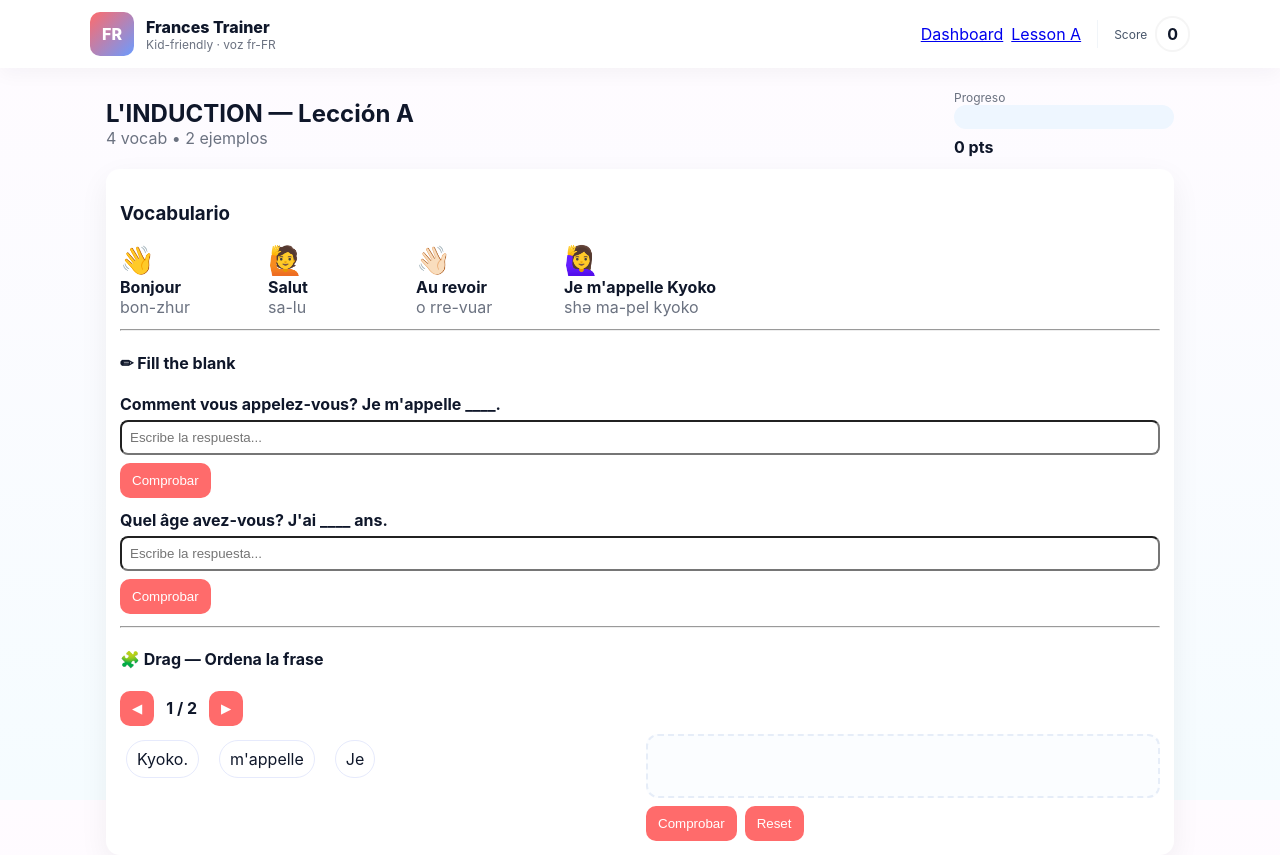
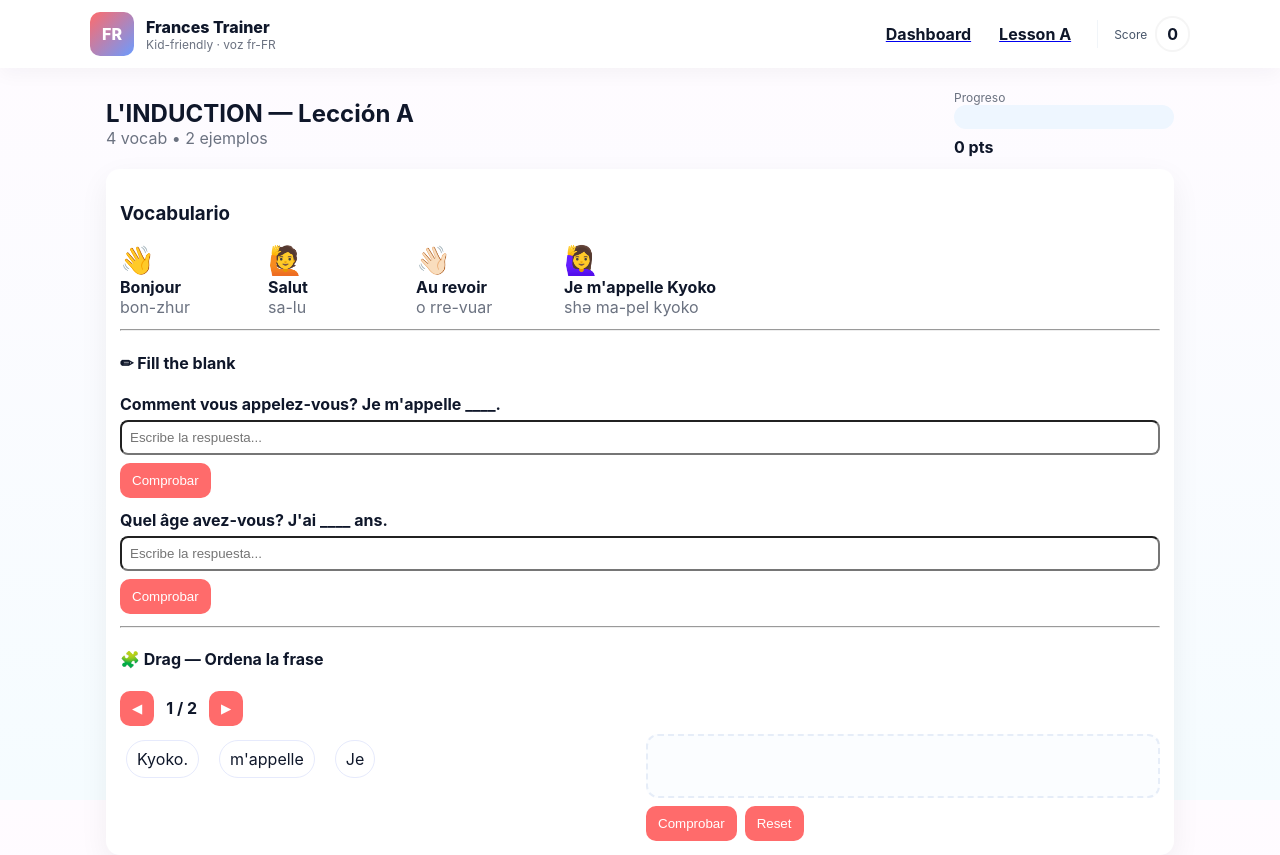
Before and after one commit to jarnidelgado/frances, a Next.js app: page /lesson/lesson-a in a window 1280 px wide. Built offline with nearby package versions, Linux system fonts and the light colour scheme.

Commit message:
Update Home.module.css

```diff
--- a/styles/Home.module.css
+++ b/styles/Home.module.css
@@ -21,3 +21,6 @@
 .wordPill{display:inline-block;padding:8px 10px;background:#fff;border-radius:999px;border:1px solid #e6eafc;margin:6px;cursor:grab}
 .dropArea{min-height:64px;padding:8px;border-radius:12px;border:2px dashed #e6edf8;background:#fbfdff}
 .footer{margin-top:14px;color:#9aa1b2}
+.navLink{color:#0f172a;padding:8px 10px;border-radius:8px;text-decoration:none;font-weight:700}
+.navLink:hover{background:#f8fafc}
+.scoreBadge{display:inline-block;padding:6px 10px;border-radius:999px;background:linear-gradient(90deg,#fff,#fff);border:2px solid rgba(0,0,0,0.04);font-weight:700}
```
